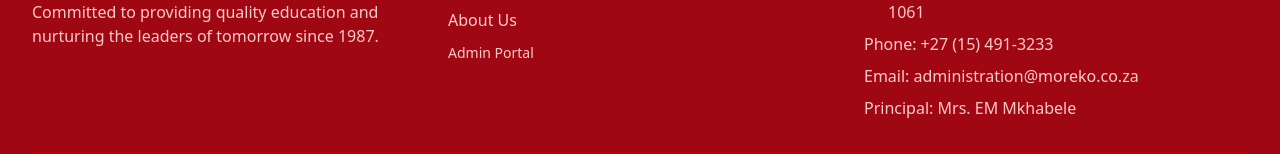
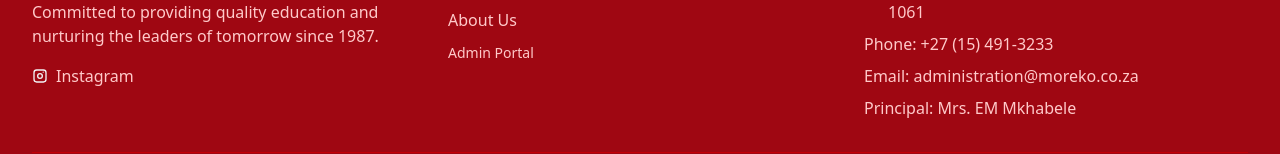
Before and after one commit to Osmond-Matsela/Moreko, a Next.js app: page / in a window 1280 px wide. Shown: the part 3038-3192 px from the top of the page. Built offline with nearby package versions, Linux system fonts and the light colour scheme; no server answers; the database is empty.

Commit message:
added IG to footer

```diff
--- a/src/components/HomePage/Footer.tsx
+++ b/src/components/HomePage/Footer.tsx
@@ -8,8 +8,18 @@ address: "Moreko Secondary School, R579, Phokwane, 1061",
     email: "administration@moreko.co.za",
     established: "1987",
     motto: "Hard Work Conquers All",
-    principal: "Mrs. EM Mkhabele"
+    principal: "Mrs. EM Mkhabele",
+    instagram: (process.env.NEXT_PUBLIC_IG_URL ?? "").trim() || "#"
 };
+const igUrl = schoolInfo.instagram;
+const hasIg = igUrl !== "#";
+
+const InstagramIcon = ({ className = "w-4 h-4 mr-2 flex-shrink-0" }: { className?: string }) => (
+  <svg className={className} viewBox="0 0 24 24" fill="currentColor" aria-hidden="true" xmlns="http://www.w3.org/2000/svg">
+    <path d="M7 2h10a5 5 0 0 1 5 5v10a5 5 0 0 1-5 5H7a5 5 0 0 1-5-5V7a5 5 0 0 1 5-5zm0 2a3 3 0 0 0-3 3v10a3 3 0 0 0 3 3h10a3 3 0 0 0 3-3V7a3 3 0 0 0-3-3H7z"/>
+    <path d="M12 7.5a4.5 4.5 0 1 1 0 9 4.5 4.5 0 0 1 0-9zm0 2a2.5 2.5 0 1 0 0 5 2.5 2.5 0 0 0 0-5zM17.7 6.3a0.9 0.9 0 1 1-1.8 0 0.9 0.9 0 0 1 1.8 0z"/>
+  </svg>
+);
 const Footer = () => {
   return (
     <footer className="bg-red-800 text-gray-100 py-12">
@@ -32,6 +42,19 @@ const Footer = () => {
               Committed to providing quality education and nurturing the leaders
               of tomorrow since {schoolInfo.established}.
             </p>
+            <p className="flex items-center mt-4">
+                <InstagramIcon />
+                <a
+                  href={igUrl}
+                  target={hasIg ? "_blank" : undefined}
+                  rel={hasIg ? "noopener noreferrer" : undefined}
+                  className="hover:text-gray-100 text-red-200"
+                  aria-label="Moreko Instagram"
+                >
+                  Instagram
+                </a>
+              </p>
+
           </div>
 
           <div>
--- a/src/components/HomePage/Login.tsx
+++ b/src/components/HomePage/Login.tsx
@@ -83,7 +83,7 @@ const Login = () => {
            <Image src={"/images/logo.png"} width={100} height={100} alt='LOGO'/>
           </div>
           <h1 className="text-4xl font-bold text-gray-800">
-            Login
+            Learner Login
           </h1>
 
         </div>
```
